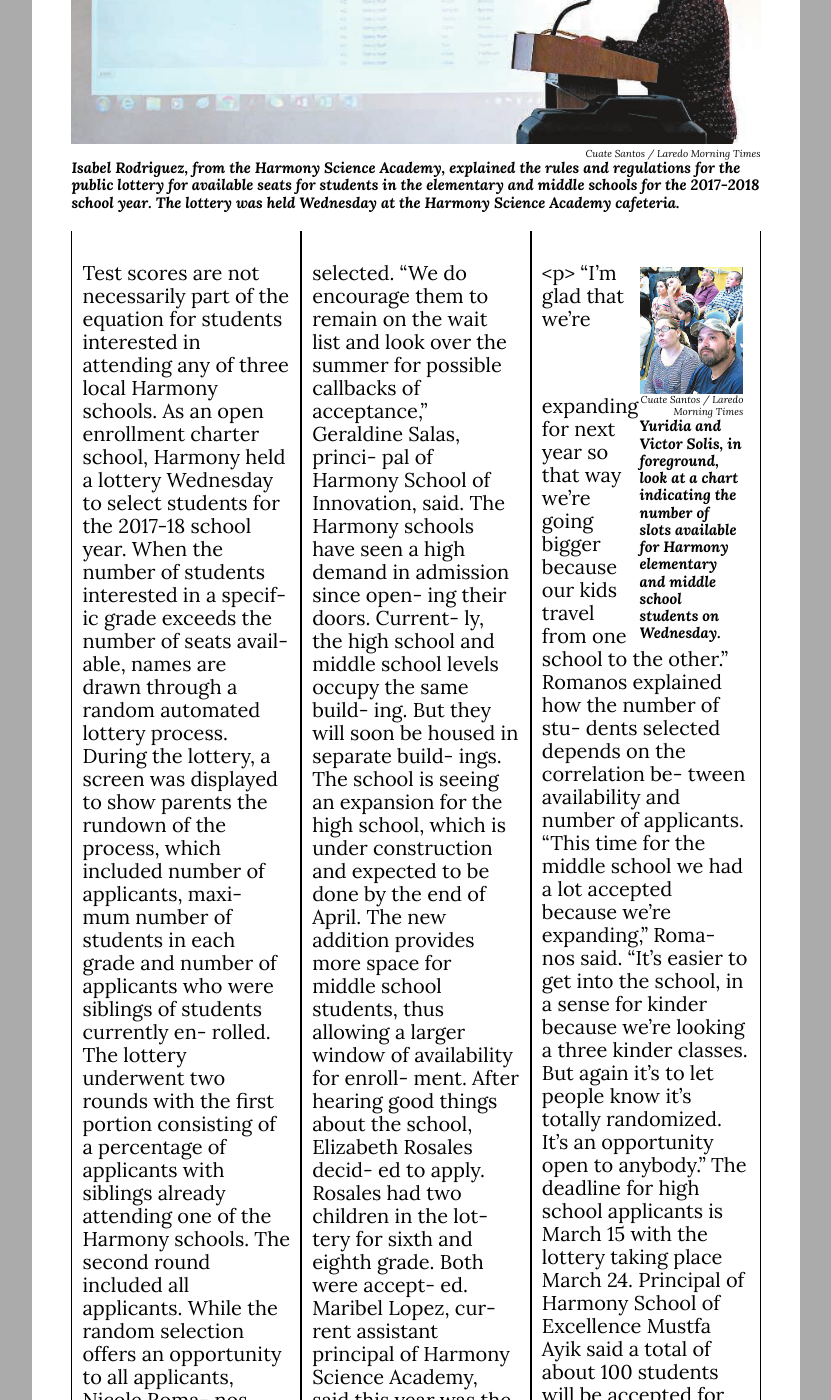
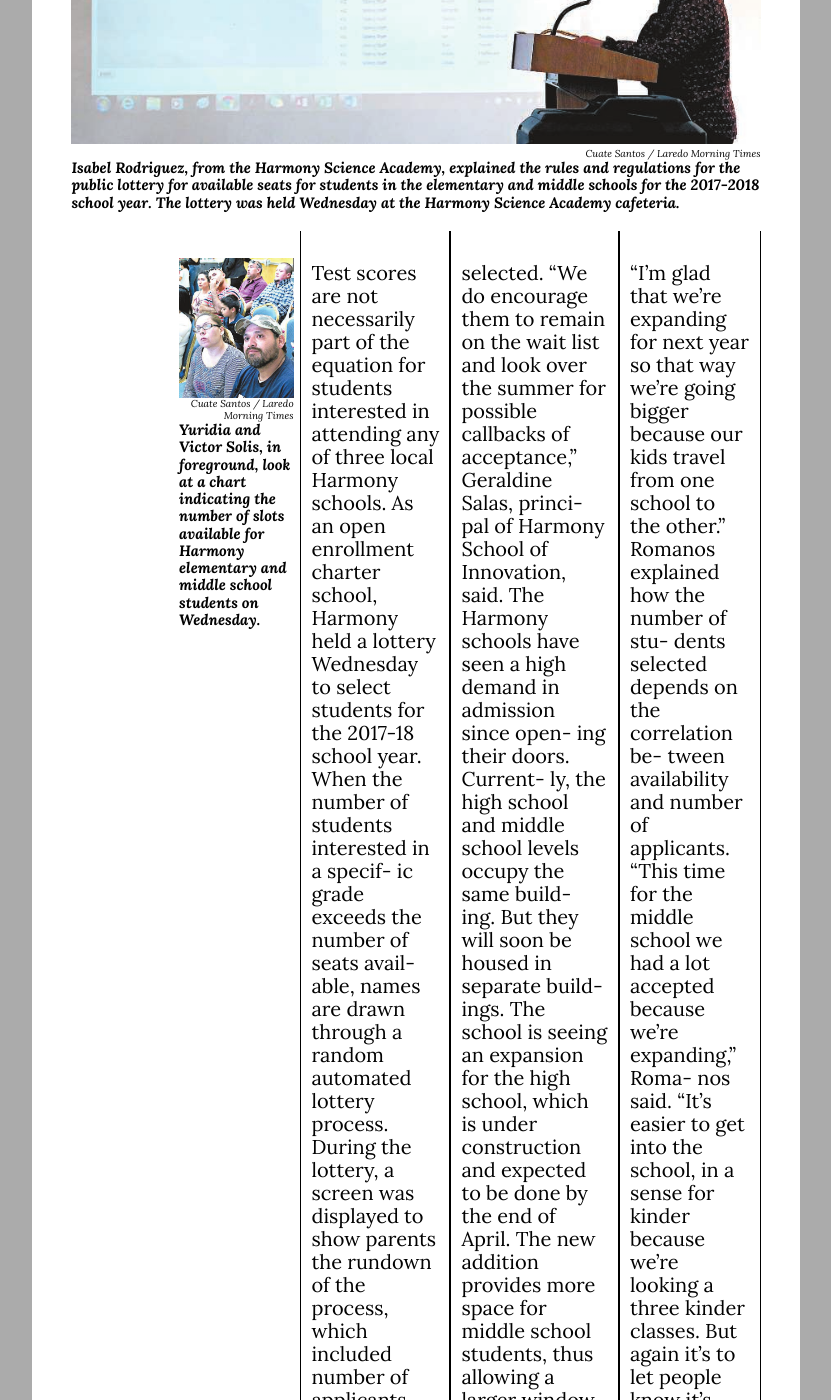
Before and after one commit to HSELaredoIT/HarmonyintheNews, a Jekyll site: the page built from _posts/2018-09-05-harmony-scools-enrollment-lottery.md, in a window 1280 px wide and 1400 px high, scrolled down 829 px. Shown: the whole window, without its empty margins (224-1055 px from the left). Built offline with Jekyll 4.4.1, drawn with Linux system fonts in a browser that asks for light colours; some of the changed text lies outside the part shown.

Commit message:
Create 2018-09-05-harmony-scools-enrollment-lottery.md

```diff
--- a/_posts/2018-09-05-harmony-scools-enrollment-lottery.md
+++ b/_posts/2018-09-05-harmony-scools-enrollment-lottery.md
@@ -18,6 +18,14 @@
 Academy cafeteria.*
 
 <div class="row">
+  <div markdown ="1">
+![image.SAR6OZ.png]({{site.baseurl}}/assets/images/image.SAR6OZ.png){: .right}
+*Cuate Santos / Laredo Morning Times*
+*Yuridia and Victor Solis, in foreground,
+look at a chart indicating the number of
+slots available for Harmony elementary and
+middle school students on Wednesday.*
+  </div>
   <div class="column">
 	<p>
 	Test scores are not
@@ -160,13 +168,7 @@
 because of the space.
     </p>
   </div>
-  <div class="column" markdown="1">
-![image.SAR6OZ.png]({{site.baseurl}}/assets/images/image.SAR6OZ.png){: .right}
-*Cuate Santos / Laredo Morning Times*
-*Yuridia and Victor Solis, in foreground,
-look at a chart indicating the number of
-slots available for Harmony elementary and
-middle school students on Wednesday.*
+  <div class="column">
     <p>
 	“I’m glad that we’re
 expanding for next year
```
